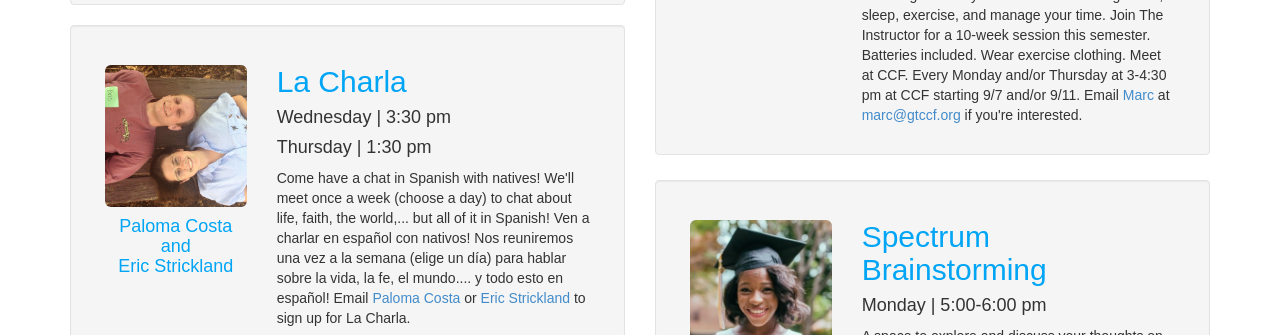
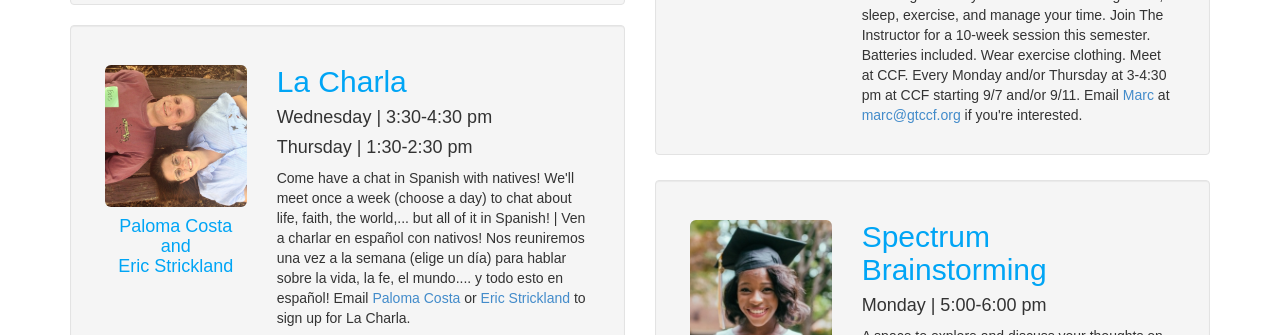
Before and after one commit to gtccf/gtccf.github.io, a Jekyll site: the page built from events/small-groups/index.html, in a window 1280 px wide and 900 px high, scrolled down 703 px. Shown: the part 299-634 px from the top of the window. Built offline with Jekyll 4.4.1, drawn with Linux system fonts in a browser that asks for light colours; nearby versions of some CDN libraries.

Commit message:
Update small groups

```diff
--- a/events/small-groups/index.html
+++ b/events/small-groups/index.html
@@ -48,11 +48,10 @@ layout: default
           </div>
           <div class="col-xs-8">
             <div class="blue"><h2>La Charla</h2></div>
-            <h4>Wednesday | 3:30 pm</h4>
-            <h4>Thursday | 1:30 pm</h4>
+            <h4>Wednesday | 3:30-4:30 pm</h4>
+            <h4>Thursday | 1:30-2:30 pm</h4>
             <p>Come have a chat in Spanish with natives! We&#39;ll meet once a week (choose a day) to chat about life, faith, the
-              world,... but all of it in Spanish!
-              Ven a charlar en español con nativos! Nos reuniremos una vez a la semana (elige un día) para hablar sobre
+              world,... but all of it in Spanish! | Ven a charlar en español con nativos! Nos reuniremos una vez a la semana (elige un día) para hablar sobre
               la vida, la fe, el mundo.... y todo esto en español! Email
               <a href="mailto:paloma.cc@gtccf.org"> Paloma Costa</a> or <a href="mailto:eric.strickland@gtccf.org"> Eric Strickland</a> to sign up for La Charla.</p>
 
```
